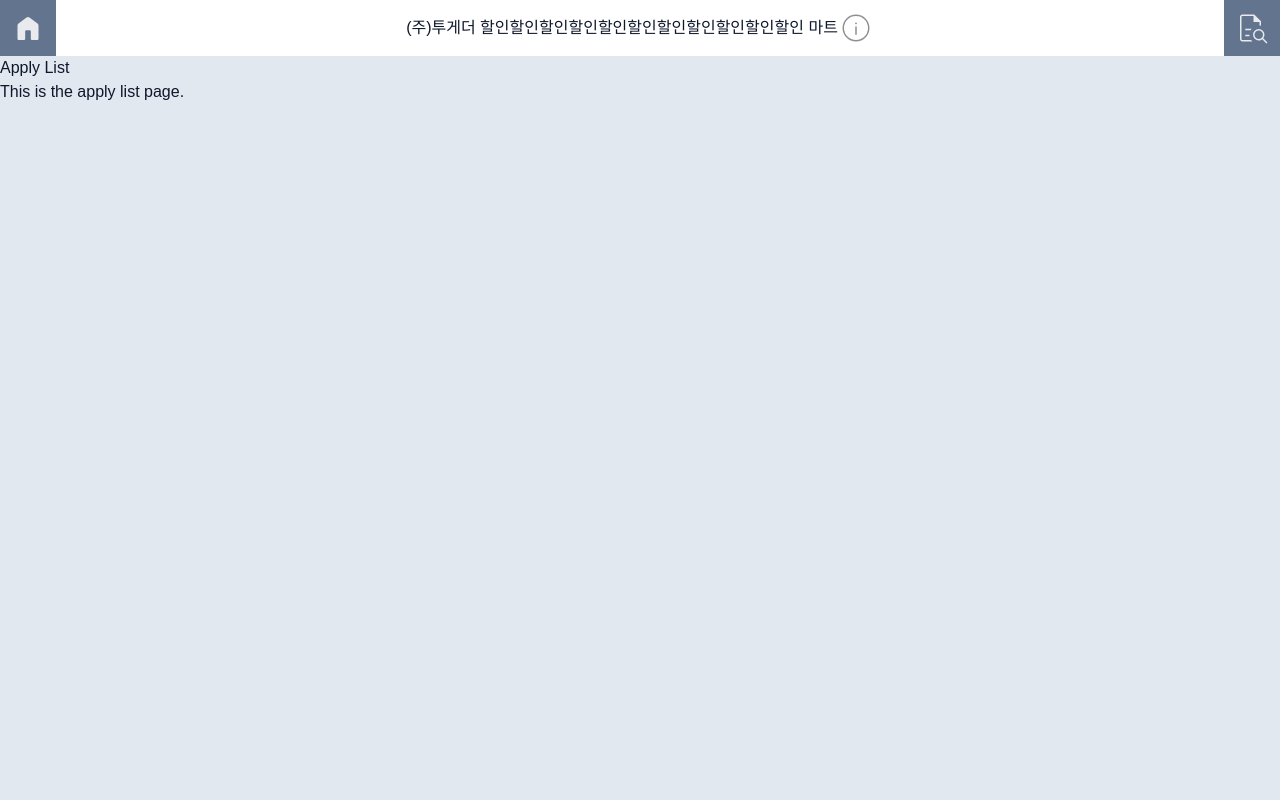
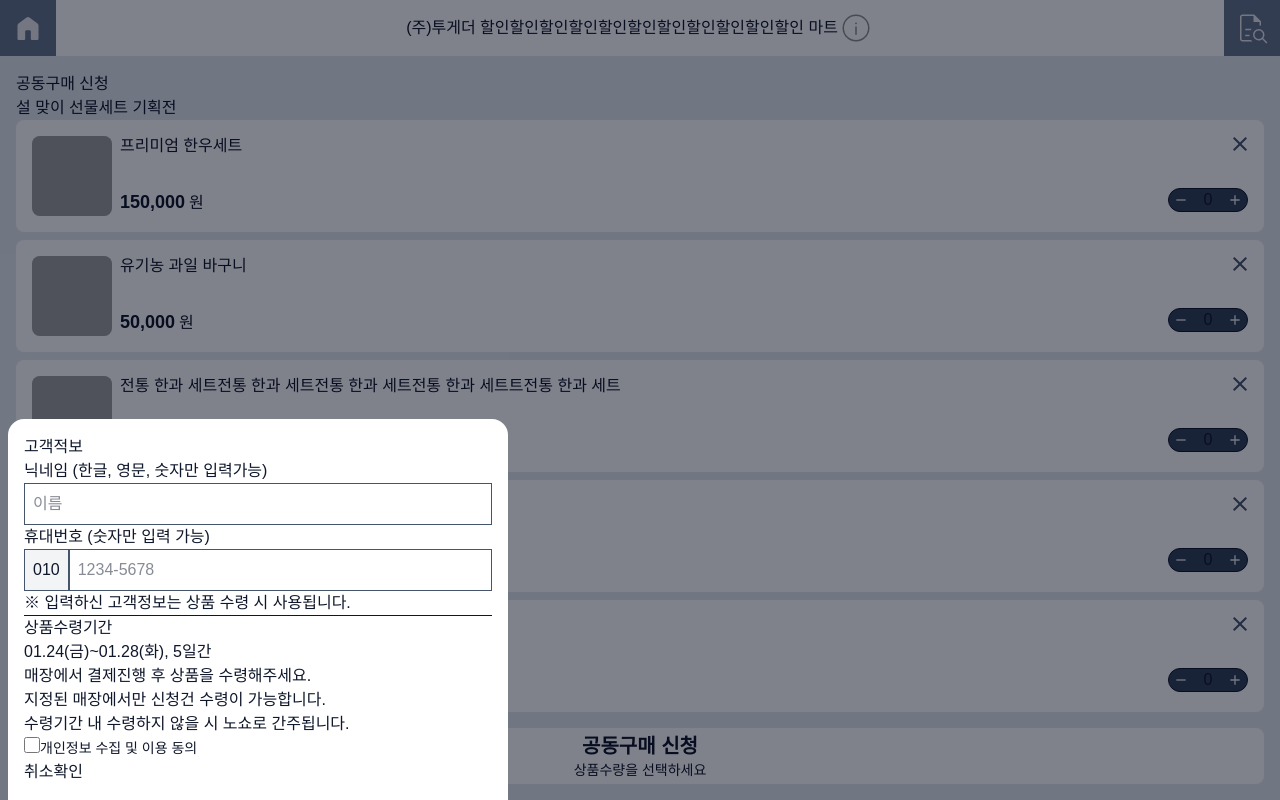
Before and after one commit to evaham/ms09, a Next.js app: page /group-list/apply-list in a window 1280 px wide. Shown: the top 800 px of the page. Built offline with nearby package versions, Linux system fonts and the light colour scheme; grey boxes are pictures that could not be loaded.

Commit message:
CounterButton 및 OrderButton 컴포넌트를 추가하고, ApplyList 페이지에 상품 목록 및 결제 예상금액을 표시하도록 수정했습니다. 이미지 슬라이더와 상품 정보를 개선했습니다.

```diff
--- a/app/component/counterbutton.js
+++ b/app/component/counterbutton.js
@@ -1,3 +1,4 @@
+'use client';
 import React, { useState } from 'react';
 
 const CounterButton = () => {
@@ -14,7 +15,7 @@ const CounterButton = () => {
 	};
 
 	return (
-		<div className="relative  flex w-40 h-6 border bg-slate-700 rounded-full">
+		<div className="relative flex w-full h-6 border bg-slate-700 rounded-full">
 			<p className="absolute flex items-center justify-center inset-0">{count}</p>
 			<button onClick={handleDecrement} className="flex-1 flex justify-start ml-1 items-center z-10">
 				<svg xmlns="http://www.w3.org/2000/svg" height="16px" viewBox="0 -960 960 960" width="16px" fill="#e8eaed"><path d="M200-440v-80h560v80H200Z" /></svg>
--- a/app/component/orderbutton.js
+++ b/app/component/orderbutton.js
@@ -1,12 +1,15 @@
+'use client';
+
 import React, { useState } from 'react';
+import Link from 'next/link';
 
 const OrderButton = () => {
     return (
         <div className="fixed bottom-0 left-0 right-0 p-4 pt-2 z-50 bg-slate-200 dark:bg-slate-950">
-            <button type="button" href="/" className="flex flex-col items-center justify-center w-full h-14 rounded-lg text-center leading-tight bg-white dark:bg-slate-800">
+            <Link href="/group-list/apply-list" className="flex flex-col items-center justify-center w-full h-14 rounded-lg text-center leading-tight bg-white dark:bg-slate-800">
                 <span className="text-xl font-bold">공동구매 신청</span>
                 <span className="text-sm">상품수량을 선택하세요</span>
-            </button>
+            </Link>
         </div>
     );
 };
--- a/app/group-list/apply-list/page.js
+++ b/app/group-list/apply-list/page.js
@@ -1,9 +1,83 @@
 // page number 122
+
+import CounterButton from '@/app/component/counterbutton';
+import OrderButton from '@/app/component/orderbutton';
+
+
 export default function ApplyList() {
+    const data = require('/public/data/db.json')
+
     return (
-        <div>
-            <h1>Apply List</h1>
-            <p>This is the apply list page.</p>
+        <div className="p-4">
+            <h1>공동구매 신청</h1>
+            <p>설 맞이 선물세트 기획전</p>
+            <ul className="flex flex-col gap-2 mb-4">
+                {data.applylist.map((item, index) => (
+                    <li key={index} className="flex gap-2 p-4 rounded-lg bg-white">
+                        <img src={item.goodsimg} width={300} height={300} alt="상품 이미지" className="w-20 rounded-lg bg-gray-300 object-cover aspect-square" />
+                        <div className="relative flex-1 flex flex-col rounded-lg">
+                            <div className="line-clamp-2 leading-tight pr-8">{item.name}</div>
+                            <div className="flex mt-auto">
+                                <div className="mr-auto">
+                                    <span className="text-lg font-bold mr-1">{item.price}</span>원
+                                </div>
+                                <div className="w-20">
+                                    <CounterButton />
+                                </div>
+                            </div>
+
+                            <button className="absolute -top-1 -right-1 fill-slate-600">
+                                <svg xmlns="http://www.w3.org/2000/svg" height="24px" viewBox="0 -960 960 960" width="24px" ><path d="m256-200-56-56 224-224-224-224 56-56 224 224 224-224 56 56-224 224 224 224-56 56-224-224-224 224Z"/></svg>
+                            </button>
+                        </div>
+                    </li>
+                ))}
+            </ul>
+            <hr />
+            <div className="mb-24 p-4 rounded-lg bg-white">
+                <div className="flex">
+                    <div className="font-bold">총 결제 예상금액</div>
+                    <div className="ml-auto"><span className="text-2xl font-bold mr-1">146,000</span>원</div>
+                </div>
+                <span className="text-xs">※ 실 결제는 상품 수령기간 내 매장에 방문 후 결제해주세요.</span>
+            </div>
+            <OrderButton />
+            <div className="fixed inset-0 bg-slate-950/50 z-50">
+                <div className="absolute bottom-0 w-auto mx-2 p-4 rounded-t-2xl bg-white ">
+                    <p>고객적보</p>
+                    <div>
+                        <label>닉네임 (한글, 영문, 숫자만 입력가능)</label>
+                        <input type="text" placeholder="이름" className="w-full p-2 border border-slate-600 focus:outline-none focus:border-blue-500" />
+                    </div>
+                    <div>
+                        <label>휴대번호 (숫자만 입력 가능)</label>
+                        <div className="flex">
+                            <span className="p-2 border border-slate-600 bg-gray-100">010</span>
+                            <input type="text" placeholder="1234-5678" className="flex-1 p-2 border border-slate-600 focus:outline-none focus:border-blue-500" />
+                        </div>
+                    </div>
+                    <p className="">※ 입력하신 고객정보는 상품 수령 시 사용됩니다.</p>
+                    <hr className="divide-slate-50" />
+                    <p>상품수령기간</p>
+                    <ul className="">
+                        <li>01.24(금)~01.28(화), 5일간</li>
+                        <li>매장에서 결제진행 후 상품을 수령해주세요.</li>
+                        <li>지정된 매장에서만 신청건 수령이 가능합니다.</li>
+                        <li>수령기간 내 수령하지 않을 시 노쇼로 간주됩니다.</li>
+                    </ul>
+                    <div>
+                        <input type="checkbox" alt="" className="w-4 h-4" />
+                        <label className="text-sm">개인정보 수집 및 이용 동의</label>
+                    </div>
+                    <div className="flex">
+                        <button cla>취소</button>
+                        <button>확인</button>
+                    </div>
+
+
+                </div>
+
+            </div>
         </div>
     );
 }
--- a/app/group-list/goods-Info/page.js
+++ b/app/group-list/goods-Info/page.js
@@ -1,5 +1,4 @@
 // page number 121
-'use client'
 
 import ImageSlider from "@/app/component/imgslider";
 
--- a/app/page.js
+++ b/app/page.js
@@ -7,7 +7,7 @@ export default function Home() {
   const data = require('/public/data/db.json')
   return (
     <div className="">
-      <main className="flex flex-col p-2">
+      <main className="flex flex-col p-4">
         <div className="mt-4 mb-2">진행중 공동구매</div>
         <div className="flex flex-col gap-4 mb-4">
           {data.list.map((item,index) => (
--- a/public/data/db.json
+++ b/public/data/db.json
@@ -18,23 +18,31 @@
     { "id": 4, "name": "설 맞이 선물세트 기획전", "date": "01.16(목)~01.23(목)", "imgGroup": ["..img/test1.jpg","img/test2.jpg","img/test3.jpg","img/test4.jpg" ] }
   ],
   "goodslist":[
-    {"id":1,"name":"프리미엄 한우세트","price":"150,000원","rate":95, "goodsimg":"img/test1.jpg","totalpieces":100,"orderpieces":120},
-    {"id":2,"name":"유기농 과일 바구니","price":"50,000원","rate":90, "goodsimg":"img/test2.jpg","totalpieces":100,"orderpieces":50},
-    {"id":3,"name":"전통 한과 세트전통 한과 세트전통 한과 세트전통 한과 세트","price":"40,000원","rate":85, "goodsimg":"img/test3.jpg","totalpieces":100,"orderpieces":20},
-    {"id":4,"name":"수제 초콜릿 박스","price":"25,000원","rate":88, "goodsimg":"img/test4.jpg","totalpieces":100,"orderpieces":1200},
-    {"id":5,"name":"고급 와인 세트","price":"120,000원","rate":92, "goodsimg":"img/test5.jpg","totalpieces":100,"orderpieces":5},
-    {"id":6,"name":"건강 보조 식품 세트","price":"70,000원","rate":89, "goodsimg":"img/test6.jpg", "totalpieces":100,"orderpieces":2},
-    {"id":7,"name":"프리미엄 커피 세트","price":"35,000원","rate":87, "goodsimg":"img/test7.jpg,","totalpieces":100,"orderpieces":1},
-    {"id":8,"name":"고급 차 세트","price":"60,000원","rate":91, "goodsimg":"img/test8.jpg", "totalpieces":100,"orderpieces":0},
-    {"id":9,"name":"프리미엄 한우세트","price":"150,000원","rate":95, "goodsimg":"img/test1.jpg","totalpieces":100,"orderpieces":2000},
-    {"id":10,"name":"유기농 과일 바구니","price":"50,000원","rate":90, "goodsimg":"img/test2.jpg","totalpieces":100,"orderpieces":50},
-    {"id":11,"name":"전통 한과 세트","price":"40,000원","rate":85, "goodsimg":"img/test3.jpg","totalpieces":100,"orderpieces":20},
-    {"id":12,"name":"수제 초콜릿 박스","price":"25,000원","rate":88, "goodsimg":"img/test4.jpg","totalpieces":100,"orderpieces":10},
-    {"id":13,"name":"고급 와인 세트","price":"120,000원","rate":92, "goodsimg":"img/test5.jpg","totalpieces":100,"orderpieces":5},
-    {"id":14,"name":"건강 보조 식품 세트","price":"70,000원","rate":89, "goodsimg":"img/test6.jpg", "totalpieces":100,"orderpieces":2},
-    {"id":15,"name":"프리미엄 커피 세트","price":"35,000원","rate":87, "goodsimg":"img/test7.jpg", "totalpieces":100,"orderpieces":1},
-    {"id":16,"name":"고급 차 세트","price":"60,000원","rate":91, "goodsimg":"img/test8.jpg", "totalpieces":100,"orderpieces":0}
+    {"id":1,"name":"프리미엄 한우세트","price":"150,000","rate":95, "goodsimg":"img/test1.jpg","totalpieces":100,"orderpieces":120},
+    {"id":2,"name":"유기농 과일 바구니","price":"50,000","rate":90, "goodsimg":"img/test2.jpg","totalpieces":100,"orderpieces":50},
+    {"id":3,"name":"전통 한과 세트전통 한과 세트전통 한과 세트전통 한과 세트","price":"40,000","rate":85, "goodsimg":"img/test3.jpg","totalpieces":100,"orderpieces":20},
+    {"id":4,"name":"수제 초콜릿 박스","price":"25,000","rate":88, "goodsimg":"img/test4.jpg","totalpieces":100,"orderpieces":1200},
+    {"id":5,"name":"고급 와인 세트","price":"120,000","rate":92, "goodsimg":"img/test5.jpg","totalpieces":100,"orderpieces":5},
+    {"id":6,"name":"건강 보조 식품 세트","price":"70,000","rate":89, "goodsimg":"img/test6.jpg", "totalpieces":100,"orderpieces":2},
+    {"id":7,"name":"프리미엄 커피 세트","price":"35,000","rate":87, "goodsimg":"img/test7.jpg,","totalpieces":100,"orderpieces":1},
+    {"id":8,"name":"고급 차 세트","price":"60,000","rate":91, "goodsimg":"img/test8.jpg", "totalpieces":100,"orderpieces":0},
+    {"id":9,"name":"프리미엄 한우세트","price":"150,000","rate":95, "goodsimg":"img/test1.jpg","totalpieces":100,"orderpieces":2000},
+    {"id":10,"name":"유기농 과일 바구니","price":"50,000","rate":90, "goodsimg":"img/test2.jpg","totalpieces":100,"orderpieces":50},
+    {"id":11,"name":"전통 한과 세트","price":"40,000","rate":85, "goodsimg":"img/test3.jpg","totalpieces":100,"orderpieces":20},
+    {"id":12,"name":"수제 초콜릿 박스","price":"25,000","rate":88, "goodsimg":"img/test4.jpg","totalpieces":100,"orderpieces":10},
+    {"id":13,"name":"고급 와인 세트","price":"120,000","rate":92, "goodsimg":"img/test5.jpg","totalpieces":100,"orderpieces":5},
+    {"id":14,"name":"건강 보조 식품 세트","price":"70,000","rate":89, "goodsimg":"img/test6.jpg", "totalpieces":100,"orderpieces":2},
+    {"id":15,"name":"프리미엄 커피 세트","price":"35,000","rate":87, "goodsimg":"img/test7.jpg", "totalpieces":100,"orderpieces":1},
+    {"id":16,"name":"고급 차 세트","price":"60,000","rate":91, "goodsimg":"img/test8.jpg", "totalpieces":100,"orderpieces":0}
+  ],
+  "applylist":[
+    {"id":1,"name":"프리미엄 한우세트","price":"150,000","rate":95, "goodsimg":"img/test1.jpg","totalpieces":100,"orderpieces":120},
+    {"id":2,"name":"유기농 과일 바구니","price":"50,000","rate":90, "goodsimg":"img/test2.jpg","totalpieces":100,"orderpieces":50},
+    {"id":3,"name":"전통 한과 세트전통 한과 세트전통 한과 세트전통 한과 세트트전통 한과 세트","price":"40,000","rate":85, "goodsimg":"img/test3.jpg","totalpieces":100,"orderpieces":20},
+    {"id":4,"name":"수제 초콜릿 박스","price":"25,000","rate":88, "goodsimg":"img/test4.jpg","totalpieces":100,"orderpieces":1200},
+    {"id":5,"name":"고급 와인 세트","price":"120,000","rate":92, "goodsimg":"img/test5.jpg","totalpieces":100,"orderpieces":5},
+    {"id":6,"name":"건강 보조 식품 세트","price":"70,000","rate":89, "goodsimg":"img/test6.jpg", "totalpieces":100,"orderpieces":2},
+    {"id":7,"name":"프리미엄 커피 세트","price":"35,000","rate":87, "goodsimg":"img/test7.jpg", "totalpieces":100,"orderpieces":1},
+    {"id":8,"name":"고급 차 세트","price":"60,000","rate":91, "goodsimg":"img/test8.jpg", "totalpieces":100,"orderpieces":0}
   ]
-
-
 }
```
Also changed, not shown: app/component/imgslider.js (+9 -30 lines), app/group-list/page.js (+4 -3 lines), app/component/userinfo.js (added).
